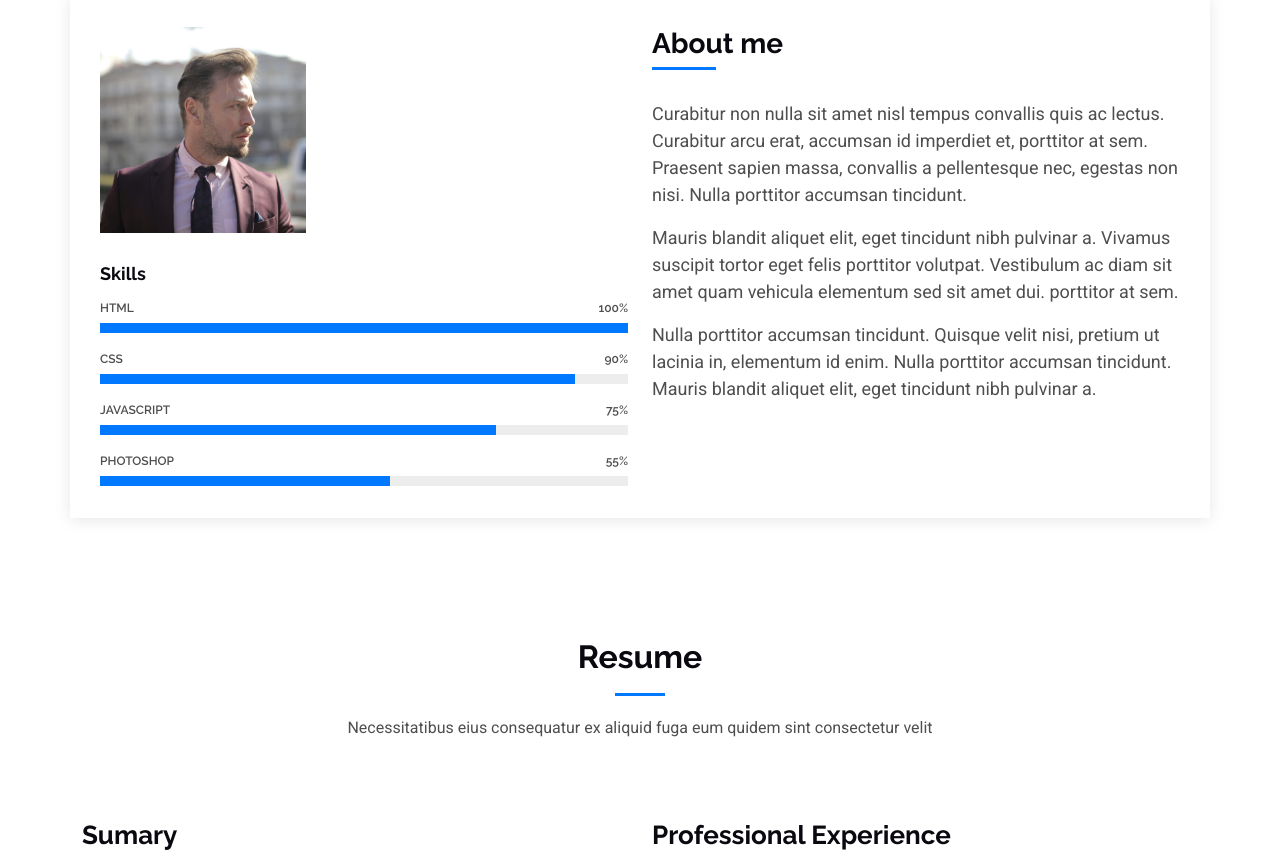
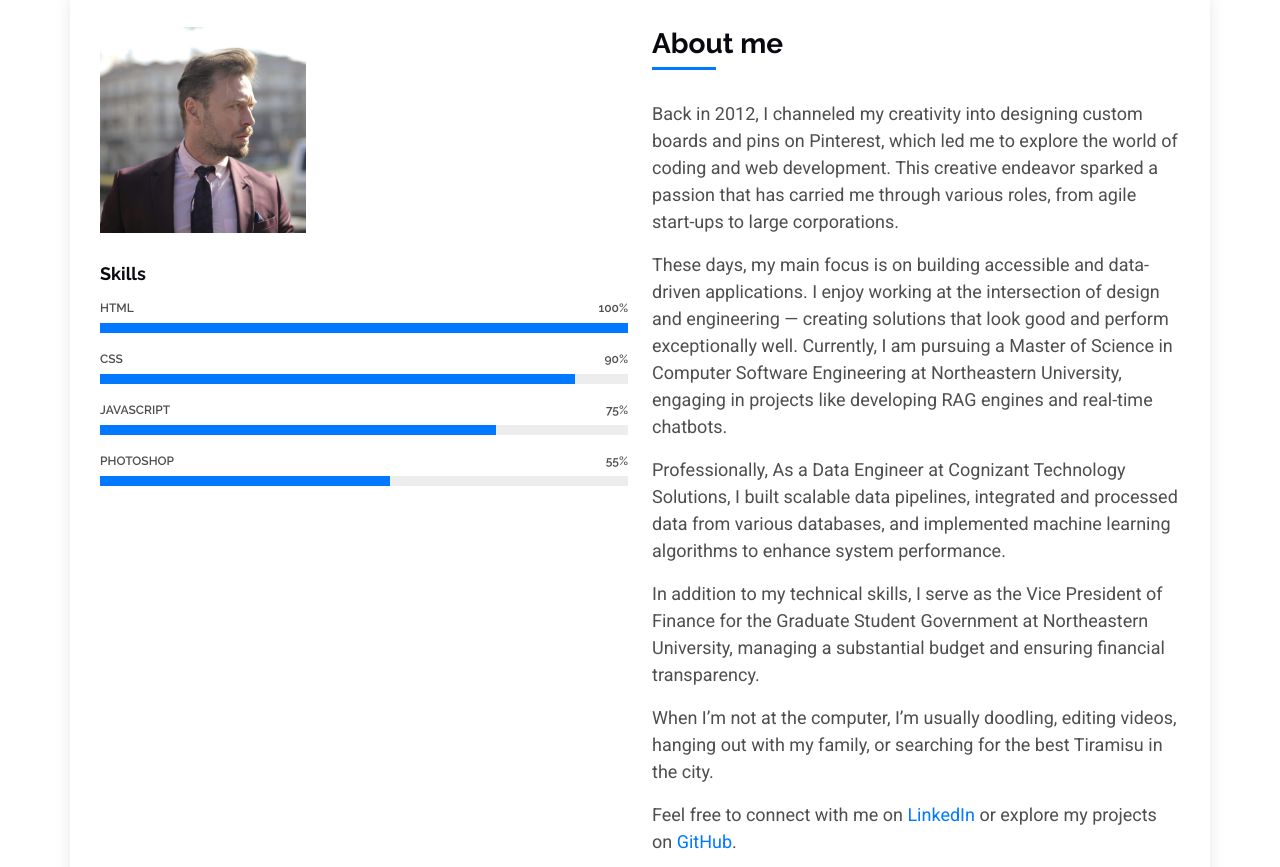
Before and after one commit to PriyaVeerabomma/portfolio, a plain HTML site: page index.html in a window 1280 px wide. Shown: the part 864-1731 px from the top of the page. Drawn offline with Linux system fonts and the light colour scheme.

Commit message:
Update index.html

```diff
--- a/index.html
+++ b/index.html
@@ -154,21 +154,25 @@
             <div class="about-me">
               <h4>About me</h4>
               <p>
-                Curabitur non nulla sit amet nisl tempus convallis quis ac lectus. Curabitur arcu erat, accumsan id
-                imperdiet et, porttitor
-                at sem. Praesent sapien massa, convallis a pellentesque nec, egestas non nisi. Nulla
-                porttitor accumsan tincidunt.
+                Back in 2012, I channeled my creativity into designing custom boards and pins on Pinterest, which led me to explore the world of coding and web development. This creative endeavor sparked a passion that has carried me through various roles, from agile start-ups to large corporations.
               </p>
               <p>
-                Mauris blandit aliquet elit, eget tincidunt nibh pulvinar a. Vivamus suscipit tortor eget felis
-                porttitor volutpat. Vestibulum
-                ac diam sit amet quam vehicula elementum sed sit amet dui. porttitor at sem.
+                These days, my main focus is on building accessible and data-driven applications. I enjoy working at the intersection of design and engineering — creating solutions that look good and perform exceptionally well. Currently, I am pursuing a Master of Science in Computer Software Engineering at Northeastern University, engaging in projects like developing RAG engines and real-time chatbots.
               </p>
               <p>
-                Nulla porttitor accumsan tincidunt. Quisque velit nisi, pretium ut lacinia in, elementum id enim.
-                Nulla porttitor accumsan
-                tincidunt. Mauris blandit aliquet elit, eget tincidunt nibh pulvinar a.
+                Professionally, As a Data Engineer at Cognizant Technology Solutions, I built scalable data pipelines, integrated and processed data from various databases, and implemented machine learning algorithms to enhance system performance.
               </p>
+              <p>
+                In addition to my technical skills, I serve as the Vice President of Finance for the Graduate Student Government at Northeastern University, managing a substantial budget and ensuring financial transparency.
+              </p>
+              <p>
+                When I’m not at the computer, I’m usually doodling, editing videos, hanging out with my family, or searching for the best Tiramisu in the city.
+
+              </p>
+              <p>
+                Feel free to connect with me on <a href="https://www.linkedin.com/in/priya-veerabomma/" target="_blank">LinkedIn</a> or explore my projects on <a href="https://github.com/PriyaVeerabomma" target="_blank">GitHub</a>.
+              </p>
+
             </div>
           </div>
         </div>
@@ -201,9 +205,6 @@
                 <li>(123) 456-7891</li>
                 <li>alice.barkley@example.com</li>
               </ul>
-
-
-
 
 
             </div><!-- Edn Resume Item -->
```
